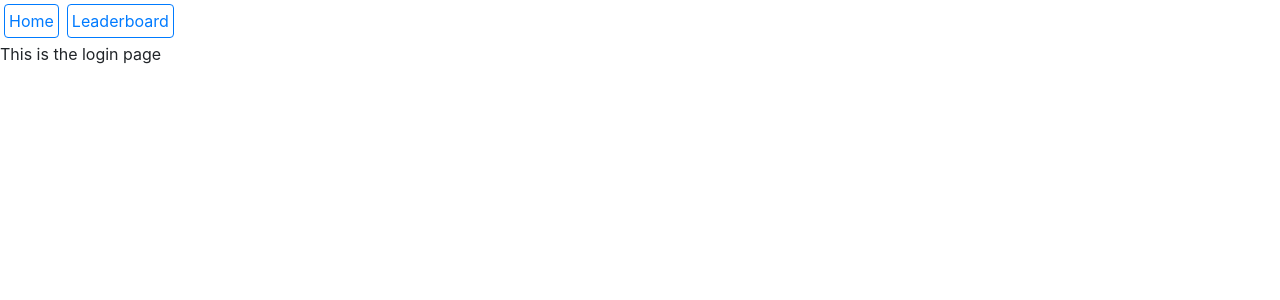
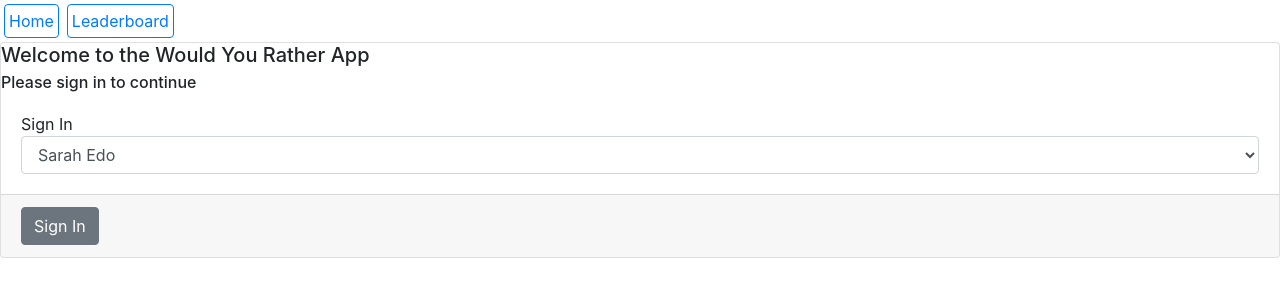
Before and after one commit to nissan/would_you_rather, a React (Create React App) app: page / in a window 1280 px wide. Shown: the top 300 px of the page. Built offline with nearby package versions, Linux system fonts and the light colour scheme.

Commit message:
Complete login page functionality

```diff
--- a/src/components/LoginPage.jsx
+++ b/src/components/LoginPage.jsx
@@ -1,11 +1,71 @@
-import React from 'react';
-
-const LoginPage = () => {
-  return (
-    <div>
-      This is the login page
-    </div>
-  );
+import React from "react";
+import { connect } from "react-redux";
+import {
+  Button,
+  Card,
+  CardBody,
+  CardFooter,
+  CardSubtitle,
+  CardTitle,
+  Form,
+  Input
+} from "reactstrap";
+import { loginUser } from "../actions/authedUser";
+class LoginPage extends React.Component {
+  constructor(props) {
+    super(props);
+    this.submit = this.submit.bind(this);
+  }
+  submit(e) {
+    const { onSubmitForm } = this.props;
+    e.preventDefault();
+    onSubmitForm(e.target.selectedUser.value);
+    console.log(e.target.selectedUser.value);
+  }
+  render() {
+    const { users } = this.props;
+    return (
+      <Form onSubmit={this.submit}>
+        <Card>
+          <CardTitle>Welcome to the Would You Rather App</CardTitle>
+          <CardSubtitle>Please sign in to continue </CardSubtitle>
+          <CardBody>
+            <span>Sign In</span>
+            <Input
+              type="select"
+              placeholder="Select Username"
+              ref="selectedUser"
+              id="selectedUser"
+            >
+              {Object.keys(users).map(key => (
+                <option key={users[key].id} value={users[key].id}>
+                  {users[key].name}
+                </option>
+              ))}
+            </Input>
+          </CardBody>
+          <CardFooter>
+            <Button type="submit">Sign In</Button>
+          </CardFooter>
+        </Card>
+      </Form>
+    );
+  }
+}
+const mapStateToProps = state => {
+  return {
+    users: state.users
+  };
 };
 
-export default LoginPage;
+const mapDispatchToProps = dispatch => ({
+  onSubmitForm: userId => {
+    console.log("UserID: ", userId);
+    dispatch(loginUser(userId));
+  }
+});
+
+export default connect(
+  mapStateToProps,
+  mapDispatchToProps
+)(LoginPage);
--- a/src/reducers/users.js
+++ b/src/reducers/users.js
@@ -1,6 +1,6 @@
 import {LOAD_USERS} from "../actions/users";
 
-export const users = (state=[], action) => {
+export const users = (state={}, action) => {
   switch (action.type) {
     case LOAD_USERS:
       return action.users;
--- a/src/utils/api.js
+++ b/src/utils/api.js
@@ -3,6 +3,7 @@ import * as DATA from '../_DATA';
 
 export const getUsers = async () => {
   const users = await DATA._getUsers();
+  console.log(users);
   return users;
 }
 
```
